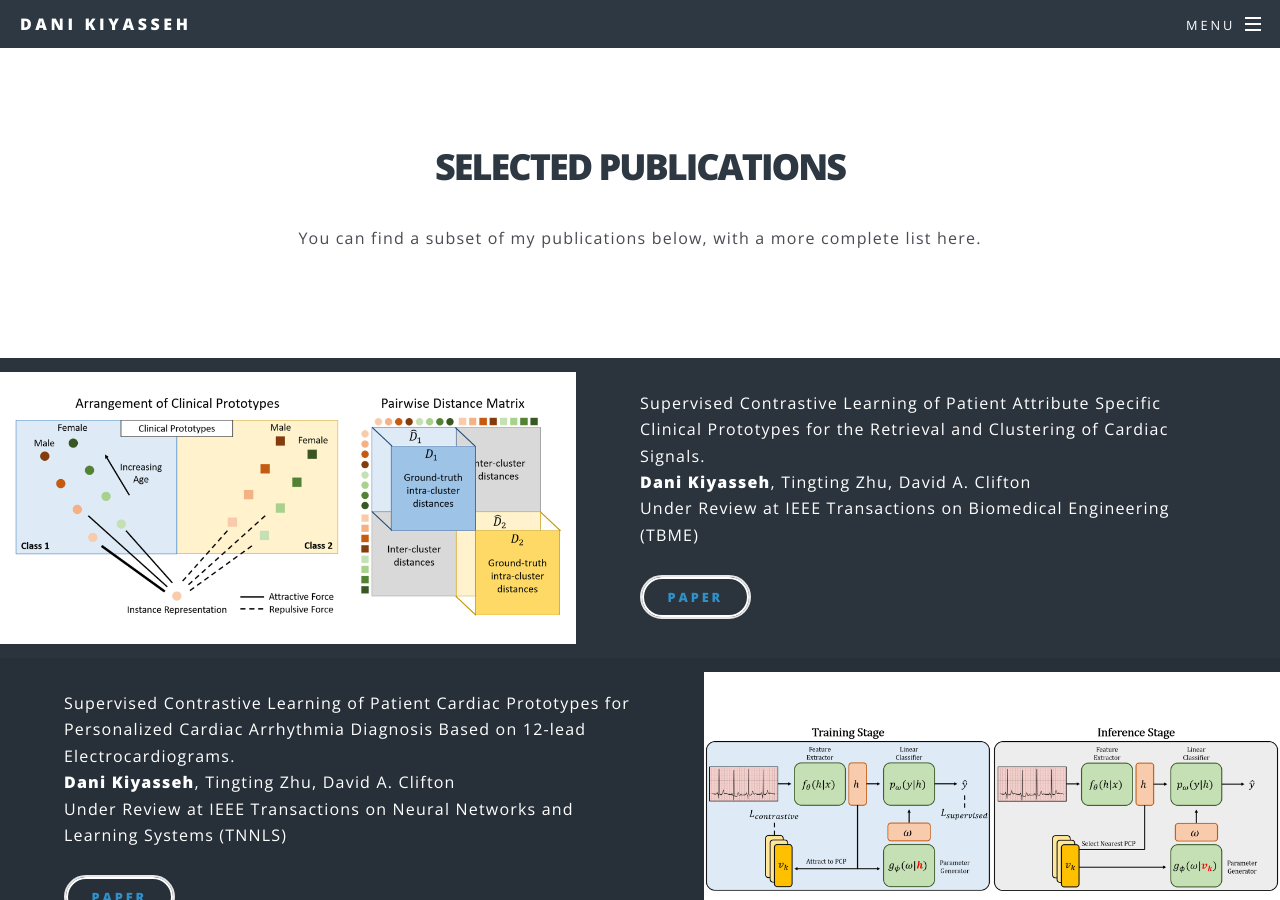
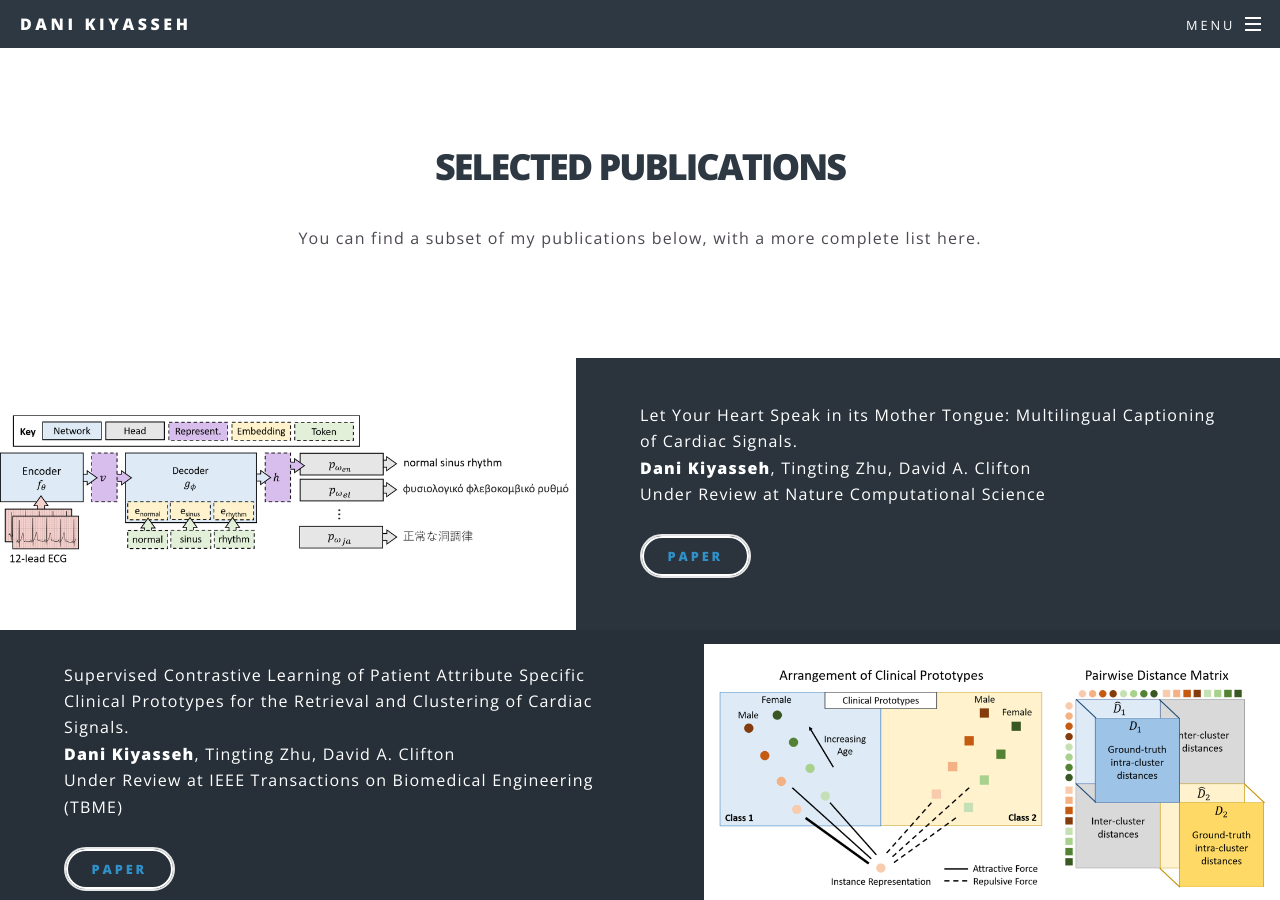
Before and after one commit to danikiyasseh/danikiyasseh.github.io, a Jekyll site: the page publications.html, which Jekyll copies as it is, in a window 1280 px wide and 900 px high. Built offline with Jekyll 4.4.1, drawn with Linux system fonts in a browser that asks for light colours; a style sheet for code colours, icons or effects is not loaded.

Commit message:
Update publications.html

```diff
--- a/publications.html
+++ b/publications.html
@@ -93,6 +93,18 @@
 					</article>
 
 			<section id="experience" class="wrapper alt style2">
+
+					<section class="spotlight">
+			        		<div class="image"><img src="images/Captioning_summary_figure.png" alt="Ox" /></div><div class="content">
+
+			        		<p><a href="https://arxiv.org/abs/2103.11011">Let Your Heart Speak in its Mother Tongue: Multilingual Captioning of Cardiac Signals.</a> <br />
+						<b>Dani Kiyasseh</b>, Tingting Zhu, David A. Clifton <br />
+						Under Review at Nature Computational Science <br /> <br />
+						<a href="https://arxiv.org/abs/2103.11011" class="button style2"><b>paper</b></a>
+						</p>
+
+			        		</div>
+			        	</section>
 
 					<section class="spotlight">
 			        		<div class="image"><img src="images/DROPS_summary_figure.png" alt="Ox" /></div><div class="content">
```
